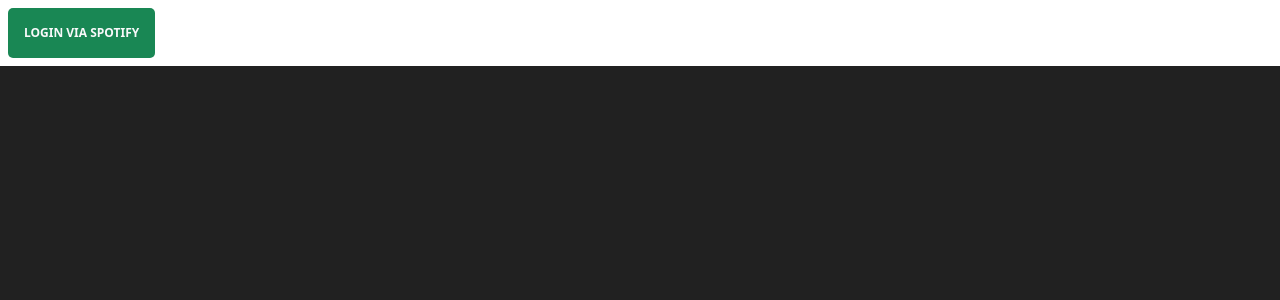
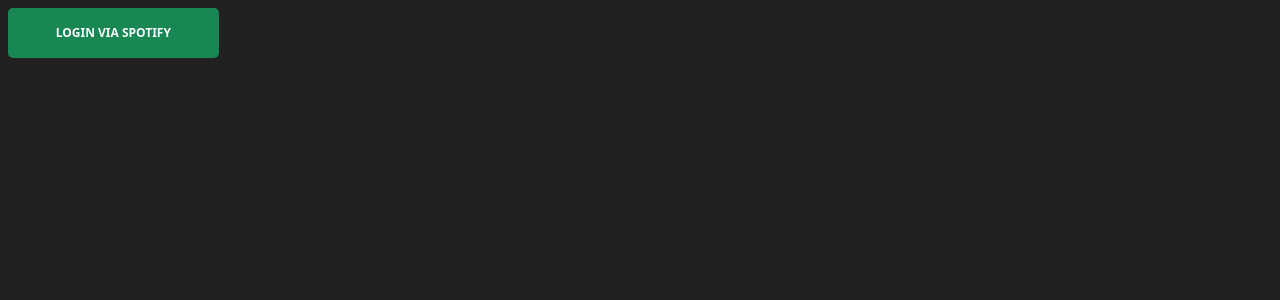
Before and after one commit to jimuel30/spotify-ui, an Angular app: page / in a window 1280 px wide. Shown: the top 300 px of the page. Built offline with nearby package versions, Linux system fonts and the light colour scheme.

Commit message:
added error message

```diff
--- a/src/app/pages/landing-page/landing-page.component.css
+++ b/src/app/pages/landing-page/landing-page.component.css
@@ -3,4 +3,10 @@
   border-radius: 5px;
   font-size: 12px;
   font-weight: bolder;
+  outline: none;
+
+
 }
+.landing-page{
+  background-color: var(--secondary-color);
+}
--- a/src/app/pages/landing-page/landing-page.component.html
+++ b/src/app/pages/landing-page/landing-page.component.html
@@ -1,3 +1,4 @@
-<div class="col-12 p-2 landing-page">
-  <button class="text-light p-3 bg-success" (click)="loginHandler()">LOGIN VIA SPOTIFY</button>
+<div class="col-12 p-2 d-flex flex-column  landing-page">
+  <label class="text-light">{{errorMessage}}</label>
+  <button class="text-light p-3 bg-success col-11 col-lg-2 col-xl-2 col-xxl-2" (click)="loginHandler()">LOGIN VIA SPOTIFY</button>
 </div>
--- a/src/app/pages/landing-page/landing-page.component.ts
+++ b/src/app/pages/landing-page/landing-page.component.ts
@@ -10,6 +10,9 @@ import {UrlConstant} from "../../constant/UrlConstant";
   styleUrl: './landing-page.component.css'
 })
 export class LandingPageComponent {
+
+  errorMessage = "";
+
   constructor(private apiService:ApiCallService){
   }
 
@@ -21,7 +24,9 @@ export class LandingPageComponent {
         window.location.replace(url);
       },
       error: (e) => {
-        console.log(e.error.message)
+        console.log(e.message)
+        console.log(e)
+        this.errorMessage = e.message;
       },
       complete: () => console.info('complete'),
     });
--- a/src/environments/environment.development.ts
+++ b/src/environments/environment.development.ts
@@ -1,3 +1,4 @@
 export const environment = {
   backendDomain: "https://54.253.2.130"
+  // backendDomain: "http://localhost:8080",
 };
```
